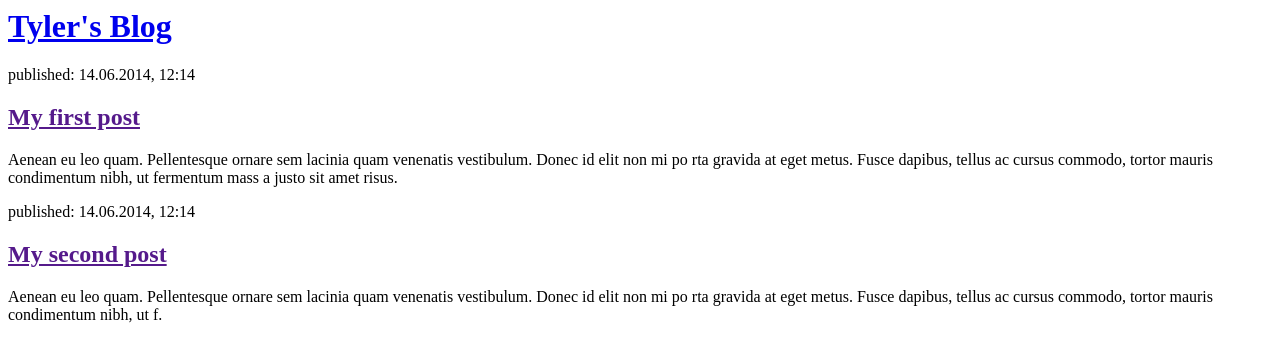
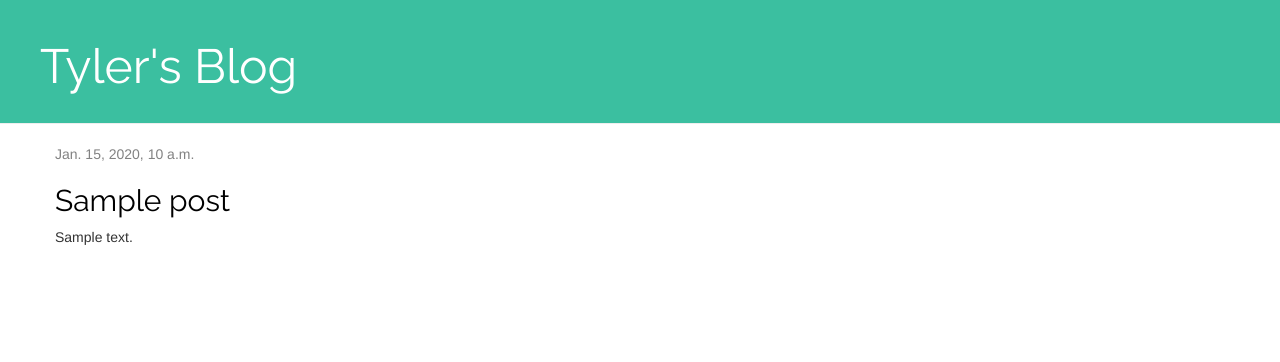
Before and after one commit to TyCott/bridging-coursework-blog, a Django app: page / in a window 1280 px wide. Shown: the top 362 px of the page. Run offline with Django 3.2, Linux system fonts and the light colour scheme; tables that the repository leaves empty hold one stand-in row (values such as "Sample post"); some libraries are stand-ins or nearby versions.

Commit message:
added view and template for detailed blog post as well as css

```diff
--- /dev/null
+++ b/blog/static/css/blog.css
@@ -0,0 +1,37 @@
+.page-header {
+    background-color: #3bbfa0;
+    margin-top: 0;
+    padding: 20px 20px 20px 40px;
+}
+.page-header h1, .page-header h1 a, .page-header h1 a:visited, .page-header h1 a:active {
+    color: #ffffff;
+    font-size: 36pt;
+    text-decoration: none;
+}
+.content {
+    margin-left: 40px;
+}
+h1, h2, h3, h4 {
+    font-family: 'Raleway', sans-serif;
+}
+.date {
+    color: #828282;
+}
+.save {
+    float: right;
+}
+.post-form textarea, .post-form input {
+    width: 100%;
+}
+.top-menu, .top-menu:hover, .top-menu:visited {
+    color: #ffffff;
+    float: right;
+    font-size: 26pt;
+    margin-right: 20px;
+}
+.post {
+    margin-bottom: 70px;
+}
+.post h2 a, .post h2 a:visited {
+    color: #000000;
+}
--- /dev/null
+++ b/blog/templates/blog/base.html
@@ -0,0 +1,25 @@
+{% load static %}
+<html>
+    <head>
+        <title>Tyler's Blog</title>
+        <link rel="stylesheet" href="//maxcdn.bootstrapcdn.com/bootstrap/3.2.0/css/bootstrap.min.css">
+        <link rel="stylesheet" href="//maxcdn.bootstrapcdn.com/bootstrap/3.2.0/css/bootstrap-theme.min.css">
+        <link href="https://fonts.googleapis.com/css2?family=Raleway&display=swap" rel="stylesheet">
+
+        <link rel="stylesheet" href="{% static 'css/blog.css' %}">
+    </head>
+    <body>
+        <div class="page-header">
+            <h1><a href="/">Tyler's Blog</a></h1>
+        </div>
+        <div class="content container">
+            <div class="row">
+                <div class="col-md-8">
+                    {% block content %}
+                    {% endblock %}
+                </div>
+            </div>
+        </div>
+    </body>
+
+</html>
--- a/blog/templates/blog/post_list.html
+++ b/blog/templates/blog/post_list.html
@@ -1,23 +1,12 @@
-<html>
-    <head>
-        <title>Tyler's Blog</title>
-    </head>
-        <body>
-            <div>
-                <h1><a href="/">Tyler's Blog</a></h1>
+{% extends 'blog/base.html' %}
+{% block content %}
+    {% for post in posts %}
+        <div class="post">
+            <div class="date">
+                {{ post.published_date }}
             </div>
-            <div>
-                <p>published: 14.06.2014, 12:14</p>
-                <h2><a href="">My first post</a></h2>
-                <p>Aenean eu leo quam. Pellentesque ornare sem lacinia quam venenatis vestibulum. Donec id elit non mi po
-rta gravida at eget metus. Fusce dapibus, tellus ac cursus commodo, tortor mauris condimentum nibh, ut fermentum mass
-a justo sit amet risus.</p>
-            </div>
-            <div>
-                <p>published: 14.06.2014, 12:14</p>
-                <h2><a href="">My second post</a></h2>
-                <p>Aenean eu leo quam. Pellentesque ornare sem lacinia quam venenatis vestibulum. Donec id elit non mi po
-rta gravida at eget metus. Fusce dapibus, tellus ac cursus commodo, tortor mauris condimentum nibh, ut f.</p>
-            </div>
-        </body>
-</html>
+            <h2><a href="{% url 'post_detail' pk=post.pk %}">{{ post.title }}</a></h2>
+            <p>{{ post.text|linebreaksbr }}</p>
+        </div>
+    {% endfor %}
+{% endblock %}
--- a/blog/urls.py
+++ b/blog/urls.py
@@ -3,4 +3,5 @@ from . import views
 
 urlpatterns = [
     path('', views.post_list, name='post_list'),
+    path('post/<int:pk>/', views.post_detail, name='post_detail'),
 ]
--- a/blog/views.py
+++ b/blog/views.py
@@ -1,5 +1,13 @@
 from django.shortcuts import render
+from django.utils import timezone
+from .models import Post
+from django.shortcuts import render, get_object_or_404
 
 # Create your views here.
 def post_list(request):
-    return render(request, 'blog/post_list.html', {})
+    posts = Post.objects.filter(published_date__lte=timezone.now()).order_by('published_date')
+    return render(request, 'blog/post_list.html', {'posts': posts})
+
+def post_detail(request, pk):
+    post = get_object_or_404(Post, pk=pk)
+    return render(request, 'blog/post_detail.html', {'post': post})
```
Also changed, not shown: blog/templates/blog/post_detail.html (added, +12 -0 lines).
